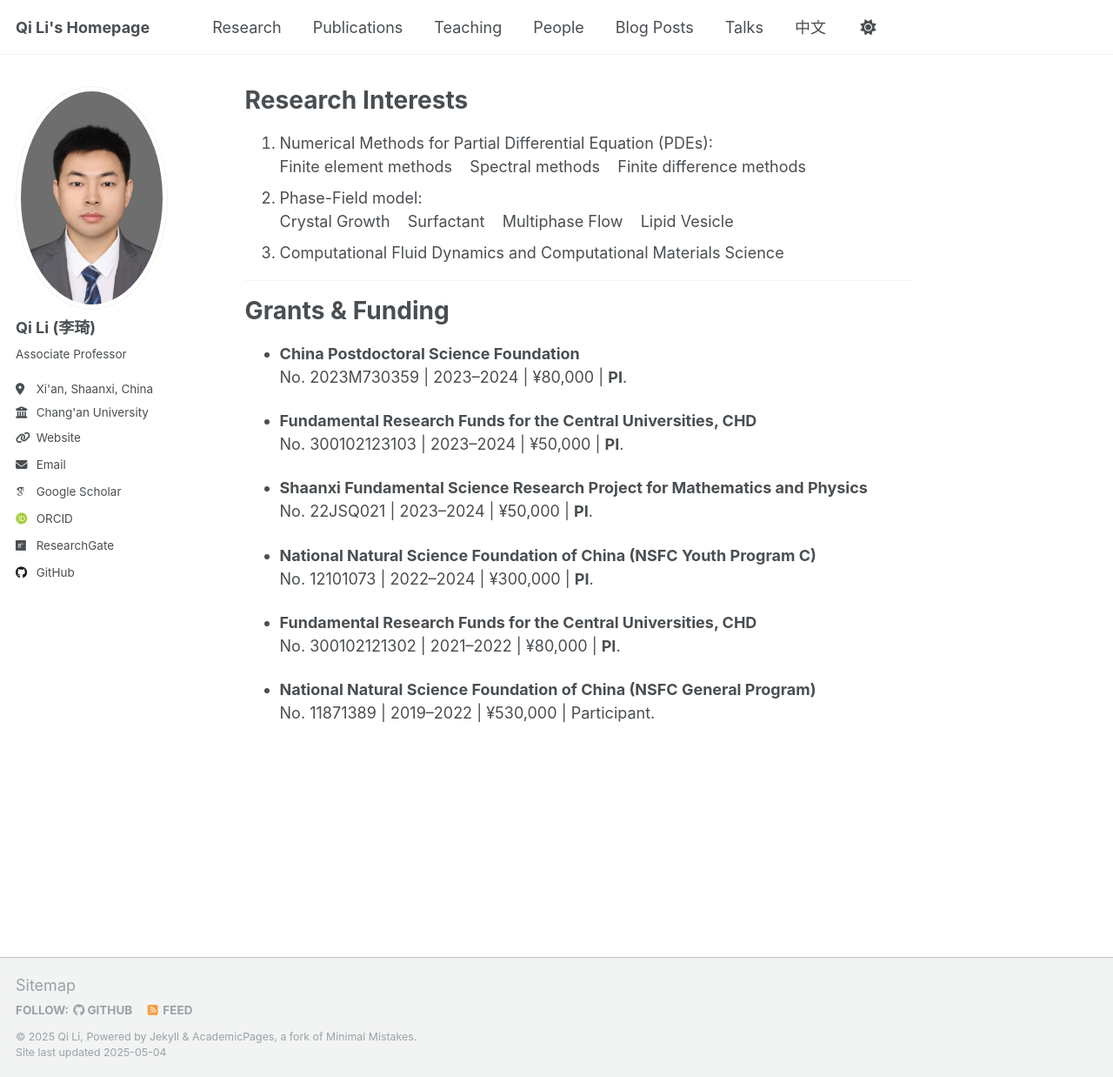
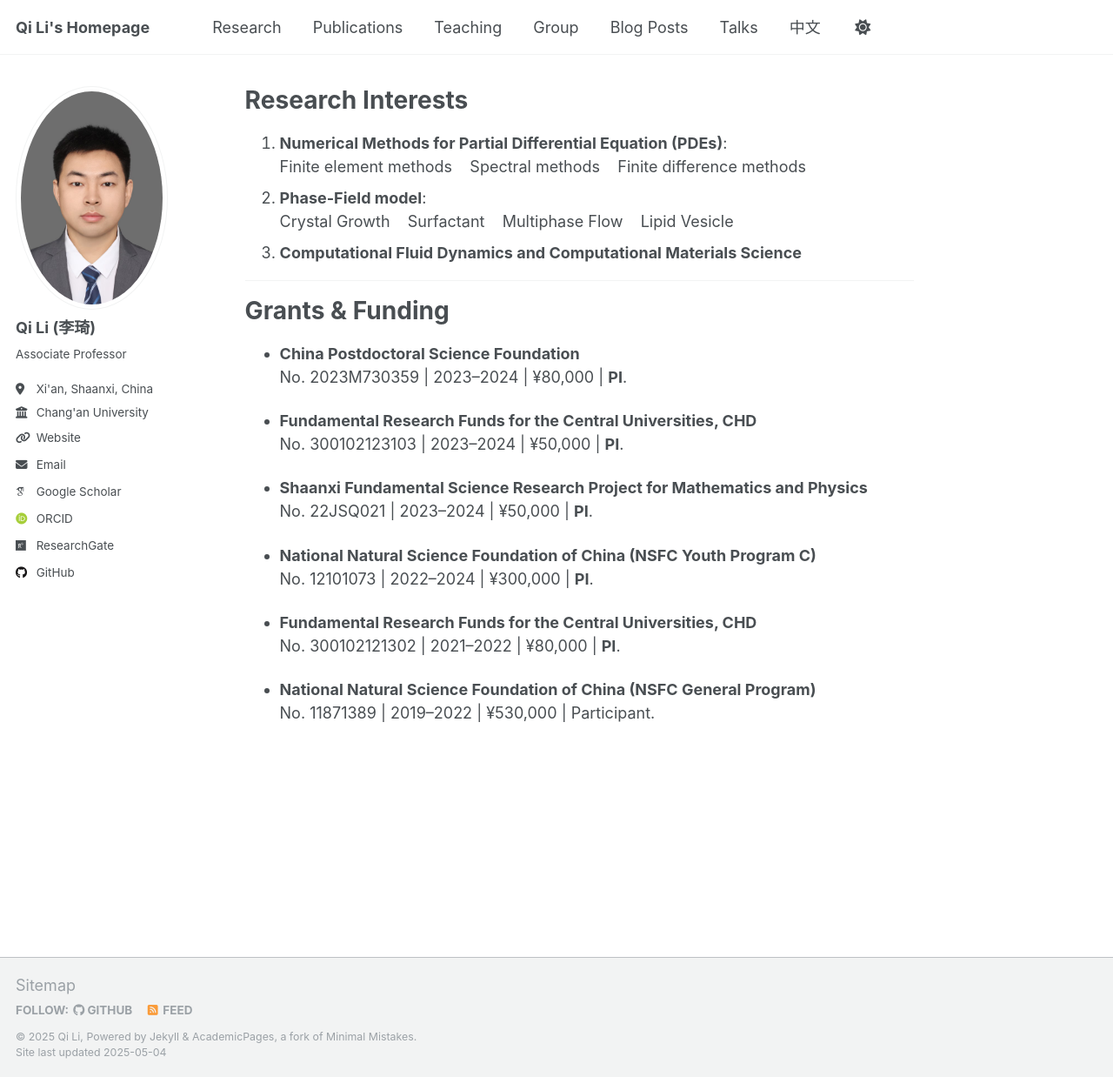
Before and after one commit to liqihao2000/liqihao2000.github.io, a Jekyll site: the page built from _pages/research.md, in a window 1280 px wide and 1238 px high. Shown: the whole window at 87% size. Built offline with Jekyll 4.4.1, drawn with Linux system fonts in a browser that asks for light colours; some web fonts are replaced.

Commit message:
update info

```diff
--- a/_data/navigation.yml
+++ b/_data/navigation.yml
@@ -20,7 +20,7 @@ main:
   # - title: "Portfolio"
   #   url: /portfolio/
 
-  - title: "People"
+  - title: "Group"
     url: /people/
 
   - title: "Blog Posts"
--- a/_pages/research.md
+++ b/_pages/research.md
@@ -11,11 +11,11 @@ author_profile: true
 
 # Research Interests
 
-1. Numerical Methods for Partial Differential Equation (PDEs):
+1. **Numerical Methods for Partial Differential Equation (PDEs)**:
    Finite element methods &nbsp;&nbsp; Spectral methods &nbsp;&nbsp; Finite difference methods
-2. Phase-Field model:
+2. **Phase-Field model**:
 Crystal Growth &nbsp;&nbsp; Surfactant &nbsp;&nbsp; Multiphase Flow &nbsp;&nbsp; Lipid Vesicle
-3. Computational Fluid Dynamics and Computational Materials Science
+3. **Computational Fluid Dynamics and Computational Materials Science**
 
 ---
 
```
